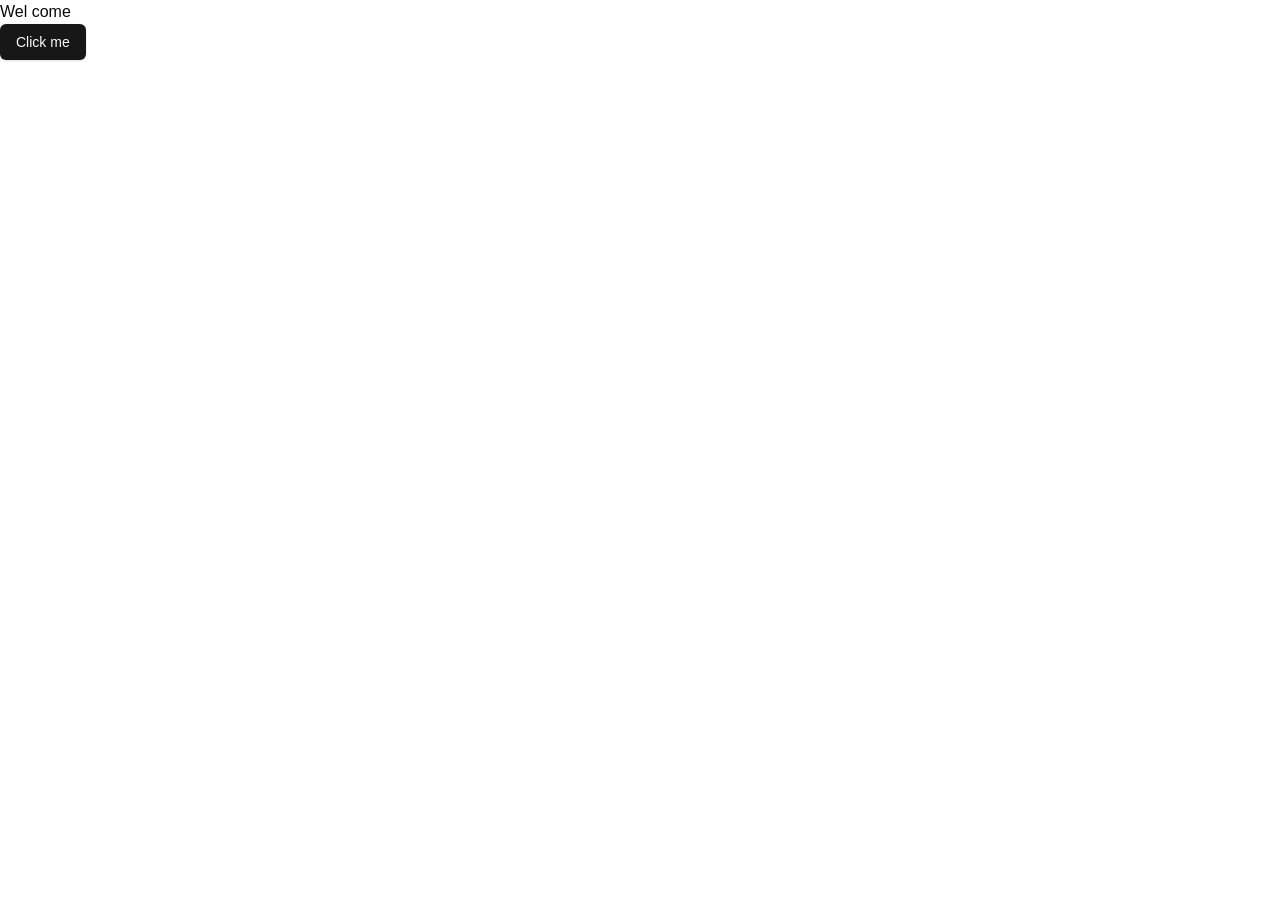
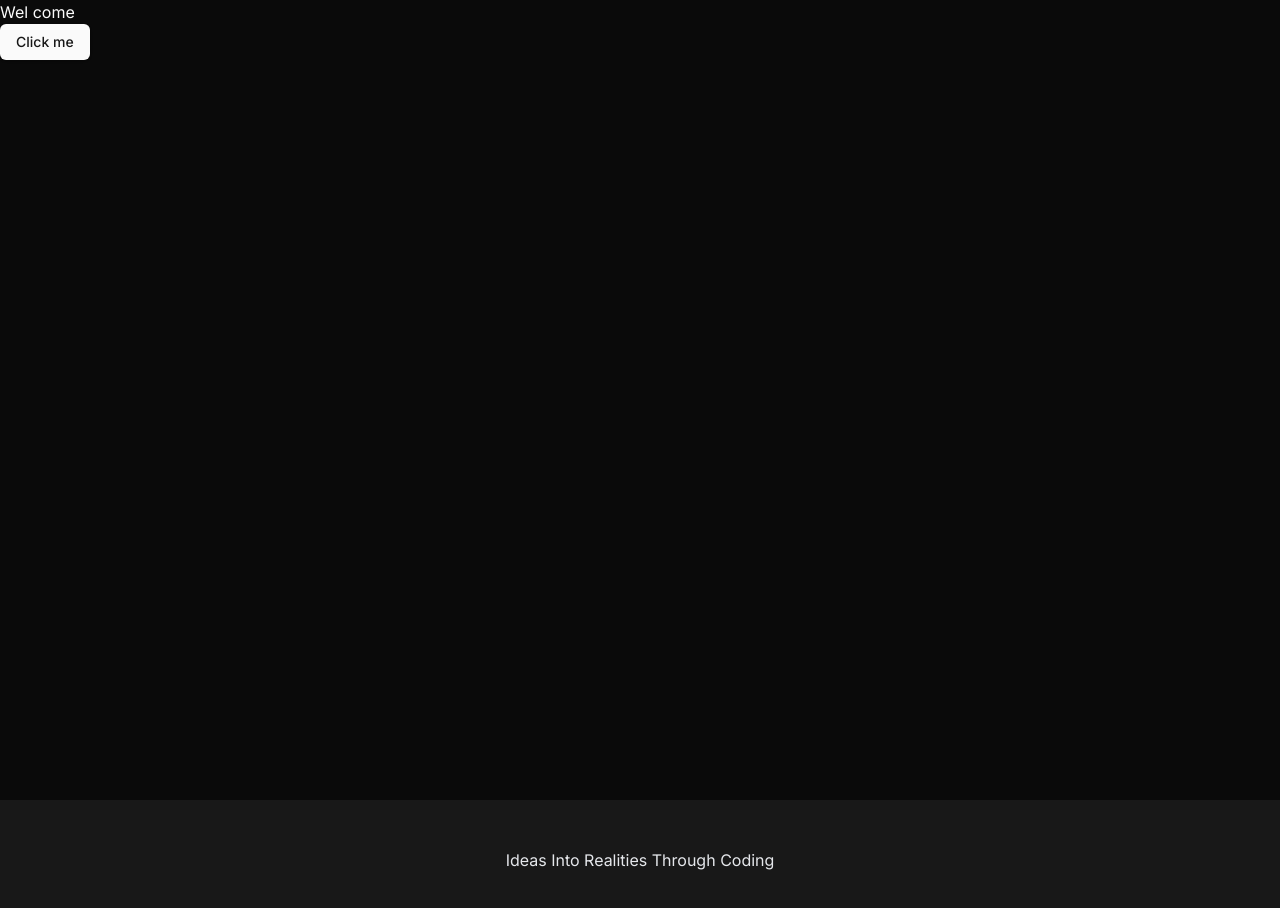
Before and after one commit to Rafiqdevhub/AI_Career_Coach, a Next.js app: page / in a window 1280 px wide. Shown: the top 908 px of the page. Before the commit the page ends 800 px from the top, so only its background shows below. Built offline with nearby package versions, Linux system fonts and the light colour scheme.

Commit message:
refactor layout to use Inter font, add ThemeProvider and Toaster components, and update metadata

```diff
--- a/app/layout.jsx
+++ b/app/layout.jsx
@@ -1,29 +1,34 @@
-import { Geist, Geist_Mono } from "next/font/google";
+import { Inter } from "next/font/google";
 import "./globals.css";
+import { ThemeProvider } from "@/components/theme-provider";
+import { Toaster } from "sonner";
 
-const geistSans = Geist({
-  variable: "--font-geist-sans",
-  subsets: ["latin"],
-});
-
-const geistMono = Geist_Mono({
-  variable: "--font-geist-mono",
-  subsets: ["latin"],
-});
+const inter = Inter({ subsets: ["latin"] });
 
 export const metadata = {
-  title: "Create Next App",
+  title: "AI Career",
   description: "Generated by create next app",
 };
 
 export default function RootLayout({ children }) {
   return (
     <html lang="en">
-      <body
-        className={`${geistSans.variable} ${geistMono.variable} antialiased`}
+      <ThemeProvider
+        attribute="class"
+        defaultTheme="dark"
+        enableSystem
+        disableTransitionOnChange
       >
-        {children}
-      </body>
+        <body className={`${inter.className}`}>
+          <main className="min-h-screen">{children}</main>
+          <Toaster richColors />
+          <footer className="bg-muted/50 py-12">
+            <div className="container mx-auto px-4 text-center text-gray-200">
+              <p>Ideas Into Realities Through Coding</p>
+            </div>
+          </footer>
+        </body>
+      </ThemeProvider>
     </html>
   );
 }
```
